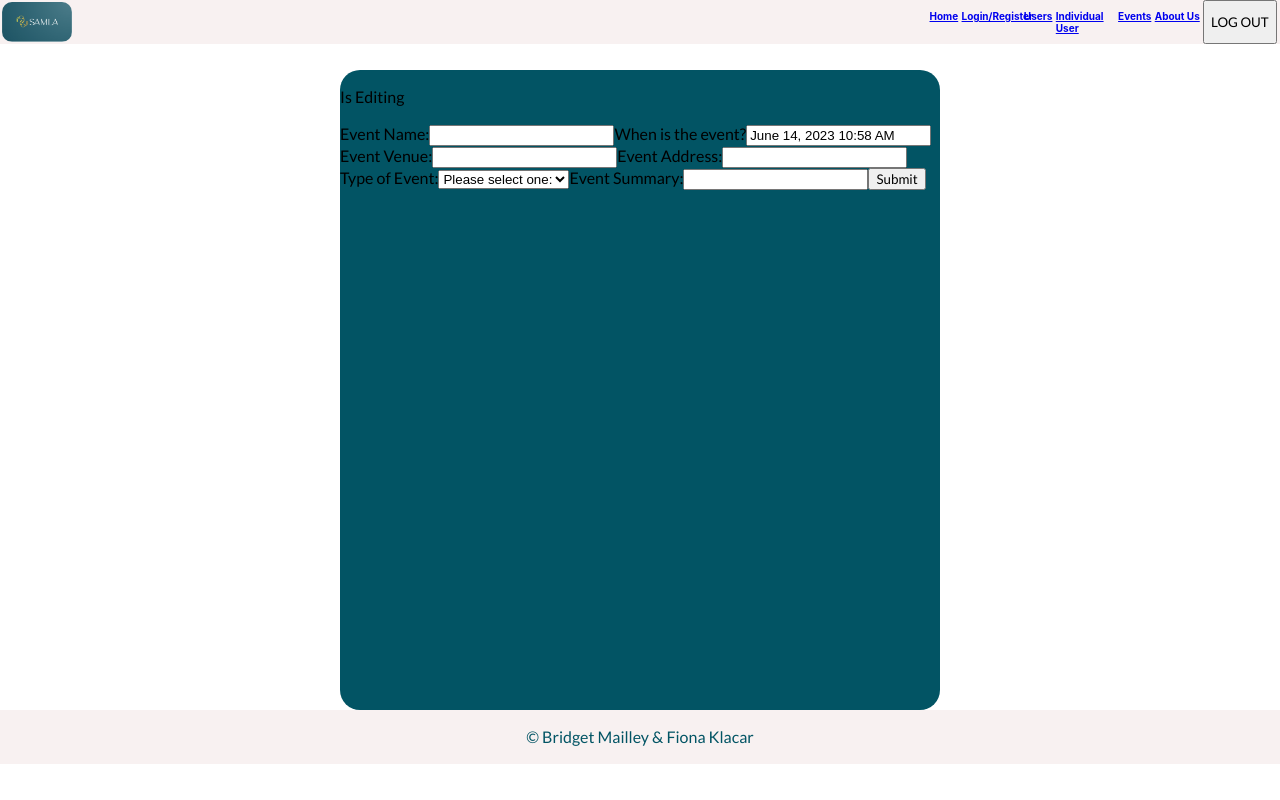
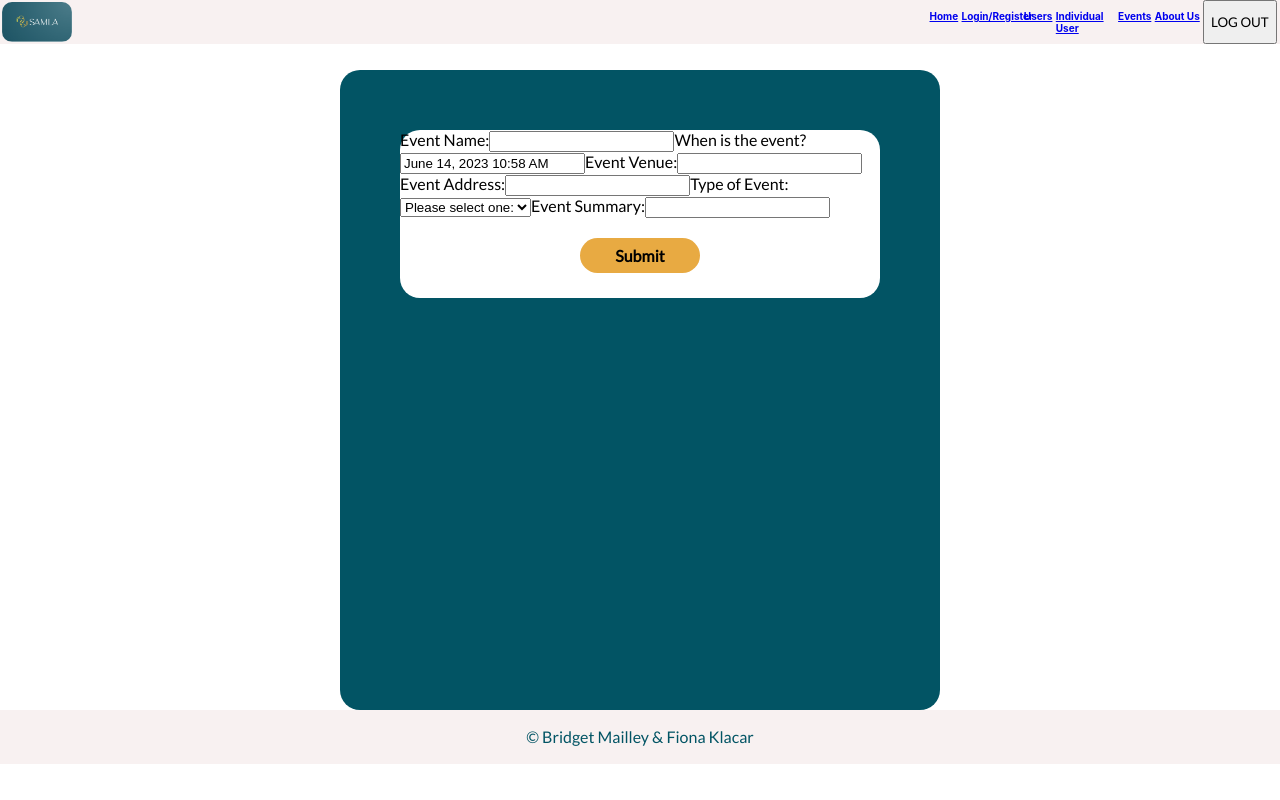
Before and after one commit to beemailley/final-project-frontend-bm, a React (Create React App) app: page /events/create in a window 1280 px wide. Built offline with nearby package versions, Linux system fonts and the light colour scheme; sample sign-in values are in the browser's storage.

Commit message:
worked on createEvent page

```diff
--- a/src/components/CreateEvent/CreateEvent.js
+++ b/src/components/CreateEvent/CreateEvent.js
@@ -7,6 +7,9 @@ import { useNavigate } from 'react-router-dom';
 import { API_URL } from 'utils/urls';
 import DatePicker from 'react-datepicker';
 import 'react-datepicker/dist/react-datepicker.css';
+import { CardContainer } from 'components/GlobalStyles';
+import { Button } from '../Button/Button.styles';
+import { CreateEventWrapper, ButtonContainer } from './CreateEvent.styles';
 
 export const CreateEvent = () => {
   const navigate = useNavigate();
@@ -134,10 +137,9 @@ export const CreateEvent = () => {
   }
 
   return (
-    <>
+    <CardContainer>
       {isEditing && (
-        <>
-          <p>Is Editing</p>
+        <CreateEventWrapper>
           <form onSubmit={onFormSubmit}>
             <label htmlFor="eventName">
               Event Name:
@@ -191,12 +193,14 @@ export const CreateEvent = () => {
                 name="eventSummary"
                 onChange={handleInputChange} />
             </label>
-            <button type="submit">Submit</button>
+            <ButtonContainer>
+              <Button type="submit">Submit</Button>
+            </ButtonContainer>
           </form>
           {validationErrors.eventName && <p>{validationErrors.eventName}</p>}
           {validationErrors.eventCategory && <p>{validationErrors.eventCategory}</p>}
           {validationErrors.eventSummary && <p>{validationErrors.eventSummary}</p>}
-        </>
+        </CreateEventWrapper>
       )}
       {!isEditing && (
         <>
@@ -218,8 +222,11 @@ export const CreateEvent = () => {
           <p>Summary: {event.eventSummary}</p>
           <p>Event Organizer: {event.createdBy}</p> */}
           {/* eslint-disable-next-line no-underscore-dangle */}
-          <button type="button" onClick={() => onViewEventButtonClick(event.eventId)}>View & Edit Event</button>
+
+          <Button type="button" onClick={() => onViewEventButtonClick(event.eventId)}>View & Edit Event</Button>
+
         </>
       )}
-    </>)
+    </CardContainer>
+  )
 }
--- a/src/components/CreateEvent/CreateEvent.styles.js
+++ b/src/components/CreateEvent/CreateEvent.styles.js
@@ -1 +1,14 @@
-// import styled from 'styled-components/macro';
+import styled from 'styled-components/macro';
+
+export const CreateEventWrapper = styled.div`
+    display: flex;
+    flex-direction: column;
+    justify-content: center;
+    align-items: center;
+`
+export const ButtonContainer = styled.div`
+  display: flex;
+  justify-content: center;
+  margin-top: 20px;
+  margin-bottom: 25px;
+`
--- a/src/components/SingleEvent/SingleEvent.js
+++ b/src/components/SingleEvent/SingleEvent.js
@@ -8,7 +8,7 @@ import DatePicker from 'react-datepicker';
 import 'react-datepicker/dist/react-datepicker.css';
 import { CardContainer } from 'components/GlobalStyles';
 import { Button } from '../Button/Button.styles';
-import { EventName, Label, Event, JoinEventContainer, BackAndEditContainer } from './SingleEvent.styles';
+import { EventName, Label, Event, JoinEventContainer, BackAndEditContainer, EditEvent, ValidationContainer } from './SingleEvent.styles';
 
 export const SingleEvent = () => {
   const navigate = useNavigate();
@@ -255,10 +255,9 @@ export const SingleEvent = () => {
         <Button type="button" onClick={onBackButtonClick}>Back</Button>
         {allowedToEdit && (<Button type="button" onClick={onEditButtonClick}>Edit</Button>)}
       </BackAndEditContainer>
-
+      <CardContainer>
         {isEditing && (
-        <>
-          <p>Is Editing</p>
+          <EditEvent>
             <form onSubmit={onFormSubmit}>
               <label htmlFor="eventName">
               Event Name:
@@ -317,13 +316,18 @@ export const SingleEvent = () => {
                   onChange={handleInputChange} />
               </label>
               <p>Event Organizer: {event.createdBy}</p>
-            <button type="submit">Submit</button>
             </form>
-        </>)}
+          </EditEvent>)}
+        <ValidationContainer>
+          {allowedToEdit && validationErrors && Object.keys(validationErrors).length > 0 && (
+            <h3>Please ensure:</h3>
+          )}
           {validationErrors.eventName && <p>{validationErrors.eventName}</p>}
           {validationErrors.eventCategory && <p>{validationErrors.eventCategory}</p>}
           {validationErrors.eventSummary && <p>{validationErrors.eventSummary}</p>}
-      {/* </CardContainer> */}
+        </ValidationContainer>
+      </CardContainer>
+      <Button type="submit">Submit</Button>
     </>
   )
 }
--- a/src/components/SingleEvent/SingleEvent.styles.js
+++ b/src/components/SingleEvent/SingleEvent.styles.js
@@ -32,3 +32,12 @@ export const BackAndEditContainer = styled.div`
   padding: 5%;
 
 `
+export const EditEvent = styled.div`
+  padding-top: 34px;
+  padding-bottom: 0px;
+`
+export const ValidationContainer = styled.div`
+  display: flex;
+  flex-direction: column;
+  padding: 2%;
+`
```
Lines whose indentation alone changed are shown as unchanged.
